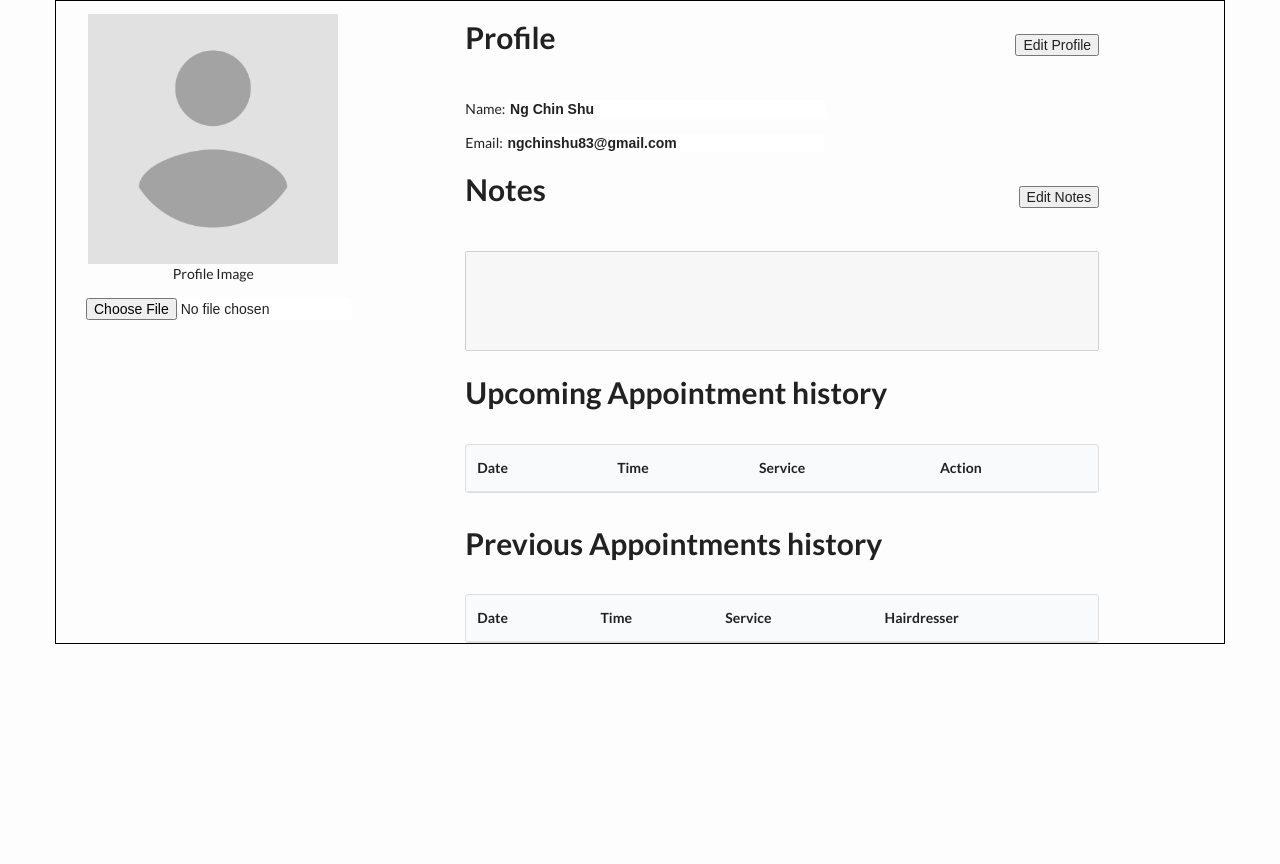
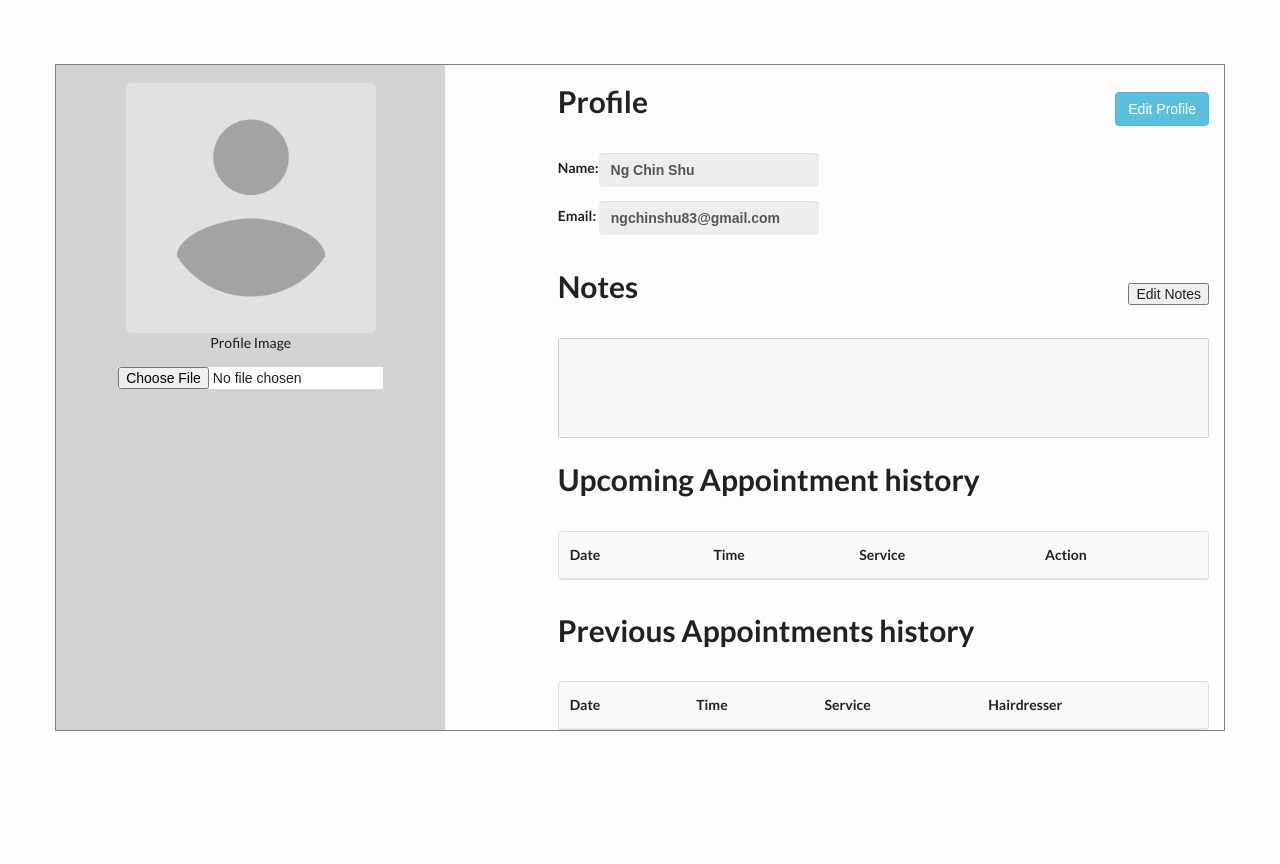
Before and after one commit to Yi98/salon-management-software, a PHP site: page /salon-management-software/profile.php?id=1 in a window 1280 px wide. Before the commit the page ends 644 px from the top, so only its background shows below. Run offline with PHP 8.4, Linux system fonts and the light colour scheme; a user stored in the database is signed in; data comes from the database, SQL or seed files in the repository; data that the repository does not hold is empty; some libraries are stand-ins or nearby versions.

Commit message:
add some style on profile page

```diff
--- a/profile.php
+++ b/profile.php
@@ -62,8 +62,14 @@
     <script src="script.js"></script>
 
     <style>
-        .profile-container {
-            border: 1px solid black;
+        body {
+            margin-top:5%;
+        }
+        .row {
+            border: 1px solid grey;
+            padding:0;
+            display:flex;
+            flex-wrap: wrap;
         }
         .profile-container input {
             border: none;
@@ -83,9 +89,6 @@
             padding: 15px 0 0 0;
 
         }
-        .note_section, .profile_and_edit_section {
-            margin-bottom: 10px;
-        }
         .profile-container div:nth-child(1) input{
             width:auto;
         }
@@ -94,7 +97,8 @@
 
 <body>
     <div class="container profile-container">
-        <div class="col-md-3 text-center">
+        <div class="row">
+        <div class="col-lg-4 col-xs-12 text-center" style="background: #D3D3D3;">
             <figure style="margin:0 auto; width:250px; margin-top:5%;" class="profile-image-figure">
                 <?php
                     $query = "SELECT * FROM `users` WHERE `userId`=:id";
@@ -107,26 +111,27 @@
 
                     if ($profileOwner["image_path"] != NULL) {
                         $image_path = $profileOwner['image_path'];
-                        echo "<span id='profile_image'><img style='width:100%' src='$image_path'/></span>";
+                        echo "<span id='profile_image'><img  class='img-fluid img-rounded' style='width:100%' src='$image_path'/></span>";
                     } else {
-                        echo "<span id='profile_image'><img style='width:100%' src='images/profile-placeholder.png'/>";
+                        echo "<span id='profile_image'><img class='img-fluid img-rounded' style='width:100%' src='images/profile-placeholder.png'/>";
                     }
                 ?>
             </figure>
             <p>Profile Image</p>
 
-            <input type="file" id="file" name="file" accept="image/*">
+            <input style="display: inline-block; margin-bottom:5%;" type="file" id="file" name="file" accept="image/*">
         </div>
 
-        <div class="col-md-offset-1 col-md-7">
+        <div class="col-md-offset-1 col-lg-7 col-xs-12">
             <div class="profile_and_edit_section" style="display:flex;align-items: center;">
                 <p class="section_title" style="display:inline-block;">Profile</p>
+
                 <div class="edit-and-save-profile" style="display:inline-block; margin-left:auto;">
-                    <button form="profile-form"x id='save_profile_button' type='submit' name='saveProfile' >Save Profile</button>
-                    <button id='edit_profile_button' type='submit' name='editProfile'>Edit Profile</button>
+                    <button class="btn btn-success" form="profile-form"x id='save_profile_button' type='submit' name='saveProfile' >Save Profile</button>
+                    <button class="btn btn-info" id='edit_profile_button' type='submit' name='editProfile'>Edit Profile</button>
                 </div>
             </div>
-            <form method="post" id="profile-form" name="profile-form">
+            <form class="form-group form-inline" method="post" id="profile-form" name="profile-form">
                 <?php
                     $profile_query = "SELECT * FROM `users` WHERE userId = :id";
                     $result = $conn->prepare($profile_query);
@@ -134,8 +139,8 @@
                     $result->execute();
                     $profileOwner = $result->fetch(PDO::FETCH_ASSOC);
                 ?>
-                <p>Name: <strong><input id="profile-name" class="profile-edit-input" type="text" name="profile-name" <?php echo 'value="'.htmlspecialchars($profileOwner["name"]).'"' ?> disabled/></strong></p>
-                <p>Email: <strong><input id="profile-email" class="profile-edit-input" type="text" name="profile-email" <?php echo 'value="'.$profileOwner["email"].'"'?> disabled/></strong></p>
+                <p><label for="profile-name">Name: </label><strong><input id="profile-name" class="form-control profile-edit-input" type="text" name="profile-name" <?php echo 'value="'.htmlspecialchars($profileOwner["name"]).'"' ?> disabled/></strong></p>
+                <p><label for="profile-email">Email:</label> <strong><input id="profile-email" class="form-control profile-edit-input" type="text" name="profile-email" <?php echo 'value="'.$profileOwner["email"].'"'?> disabled/></strong></p>
 
             </form>
 
@@ -199,6 +204,7 @@
               </tbody>
             </table>
         </div>
+        </div>
     </div>
 
     <div class="ui modal mini delete-app-modal">
@@ -229,7 +235,7 @@
             $(".profile-edit-input").removeAttr("disabled");
             $(this).hide();
             $("#save_profile_button").show();
-            $(".profile-edit-input").css("border","1px solid black");
+            $(".profile-edit-input").css("border","2px solid #f4ad42");
         })
         $("#save_profile_button").click(function() {
             $(".profile-edit-input").attr("disabled", true);
```
